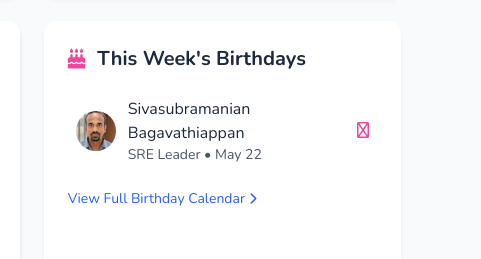
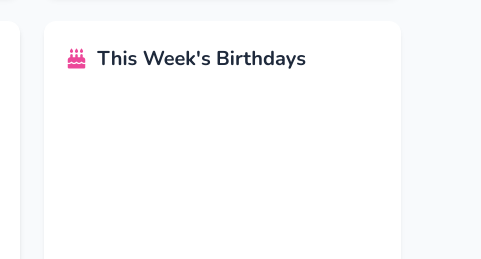
Before and after one commit to Karthickps25/Updates, a plain HTML site: page updates/Index.html in a window 1280 px wide. Shown: the part 869-1128 px from the top of the page, 799-1280 px from the left. Drawn offline with nearby package versions, Linux system fonts and the light colour scheme.

```diff
--- a/updates/Index.html
+++ b/updates/Index.html
@@ -339,22 +339,7 @@
         <h2 class="text-xl font-bold text-slate-800 flex items-center mb-4">
           <i class="fas fa-birthday-cake text-pink-500 mr-3"></i> This Week's Birthdays
         </h2>
-        <div class="space-y-3">
-          <div class="flex items-center p-2 hover:bg-pink-50 rounded-lg transition-colors">
-            <img src="../assets/images/updates/siva.jpg" alt="Aman" class="avatar mr-3">
-            <div>
-              <h3 class="font-medium text-slate-800">Sivasubramanian Bagavathiappan</h3>
-              <p class="text-sm text-slate-600">SRE Leader • May 22</p>
-            </div>
-            <button class="ml-auto text-pink-500 hover:text-pink-700">
-              <i class="far fa-gift"></i>
-            </button>
-          </div>
 
-        </div>
-        <button class="mt-4 text-sm font-medium text-blue-600 hover:text-blue-800 flex items-center">
-          View Full Birthday Calendar <i class="fas fa-chevron-right ml-1 text-xs"></i>
-        </button>
       </div>
 
       <!-- Quote Card -->
```
